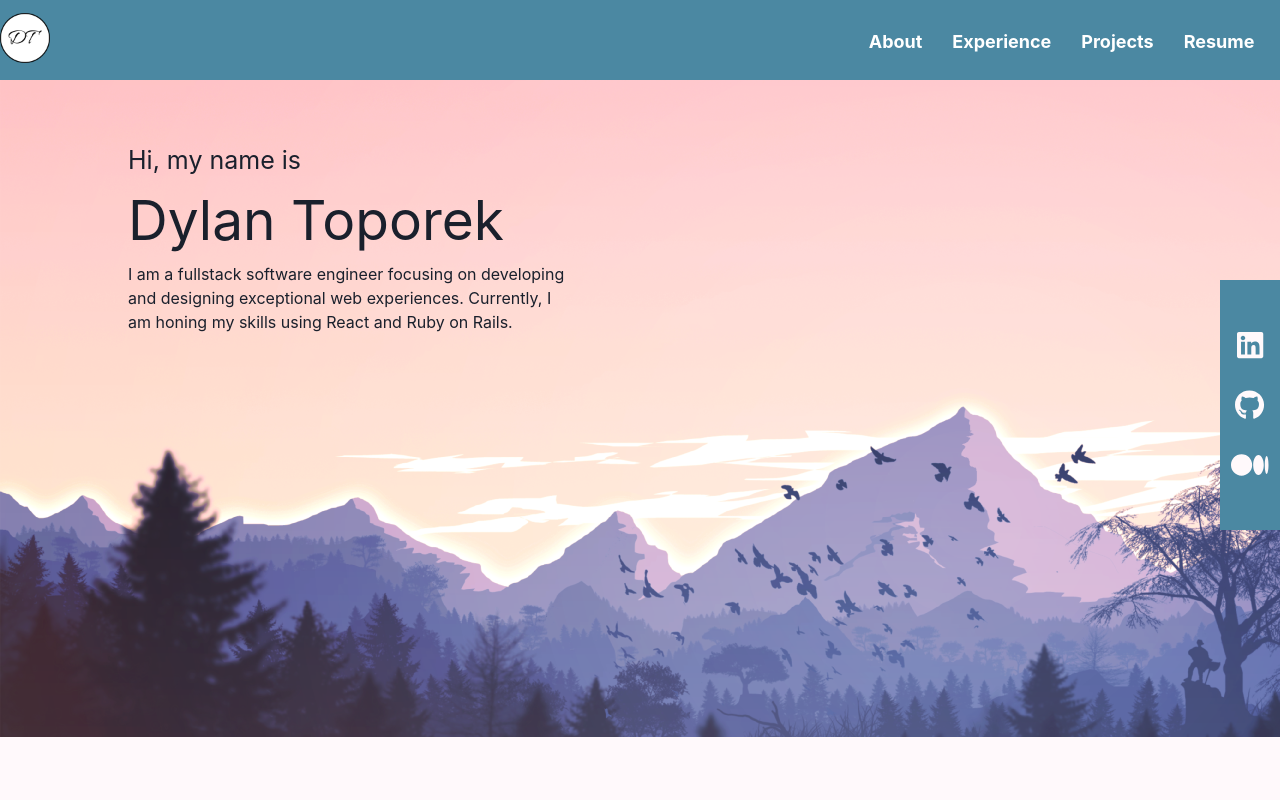
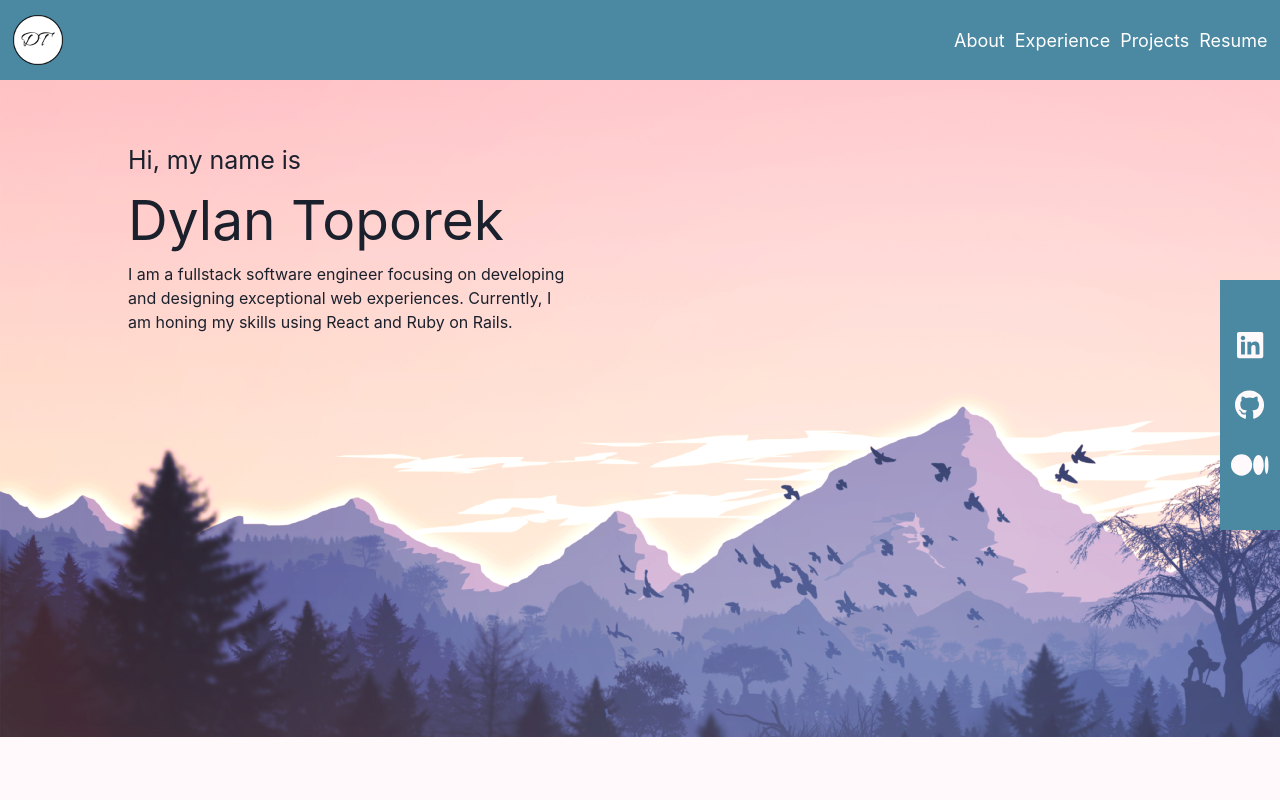
Before and after one commit to dylantoporek/portfolio-project, a React (Create React App) app: page / in a window 1280 px wide. Shown: the top 800 px of the page. Built offline with nearby package versions, Linux system fonts and the light colour scheme.

Commit message:
navbar updates not finished

```diff
--- a/src/components/Navbar/Navbar.js
+++ b/src/components/Navbar/Navbar.js
@@ -27,23 +27,26 @@ function Navbar({selectedPage}){
 
     return (
         <Stack
+         flexDir={'row'}
          zIndex={'100'}
-         top={'0%'}
          position={'fixed'}
          width={"100%"}
          height={'10%'}
-         justifyContent={'center'}
+         alignItems={'center'}
          backgroundColor={'#4B88A2'}
+         justifyContent={'space-between'}
          color={'white'}>
-            <Flex>
-                <Image width={'50px'} cursor={'pointer'} onClick={handleClick} src={logo}/>
+            <Flex ml={5}>
+                <Image width={'50px'} height={'50px'} cursor={'pointer'} onClick={handleClick} src={logo}/>
             </Flex>
+            <Flex mr={5}>
                 <PageNav
                     animation={animation}
                     handleAnimation={handleAnimation}
                     selectedNav={selectedNav}
                     handleNavSelection={handleNavSelection}
                 />
+            </Flex>
         </Stack>
 
     )
--- a/src/components/PageNav/PageNav.js
+++ b/src/components/PageNav/PageNav.js
@@ -1,5 +1,6 @@
-import React, {useState, useEffect} from "react";
+import React from "react";
 import '../PageNav/index.scss'
+import {Stack, Flex, Text, Link} from '@chakra-ui/react'
 
 function PageNav({selectedNav, handleNavSelection, handleAnimation, animation}){
     // const [selectedNav, setSelectedNav] = useState(null)
@@ -34,41 +35,44 @@ function PageNav({selectedNav, handleNavSelection, handleAnimation, animation}){
             }
     }
 
+    const pageNavHelper = <Stack flexDirection={'row'} alignItems={'center'}>
+        <Flex fontSize={'18px'} ml={2}>
+            <Text className="page-nav" id='About' onClick={findMySection}>About</Text>
+            {selectedNav === 'About' && animation !== false ? <Flex id="About-deco" className='pag-nav-decoration'></Flex> : null}
+            {selectedNav !== 'About' ? <Flex id='About-deco' className='pag-nav-deco-undo'></Flex> : null}
+        </Flex>
 
-    // <div className='pag-nav-deco-undo'></div>
-    const pageNavHelper = <div id='page-nav-container'>
-        <div>
-            <a className="page-nav" id='About' onClick={findMySection}>About</a>
-            {selectedNav === 'About' && animation !== false ? <div id="About-deco" className='pag-nav-decoration'></div> : null}
-            {selectedNav !== 'About' ? <div id='About-deco' className='pag-nav-deco-undo'></div> : null}
-        </div>
+        <Flex fontSize={'18px'} ml={2}>
+            <Text className="page-nav" id='Experience' onClick={findMySection}>Experience</Text>
+            {selectedNav === 'Experience' && animation !== false ? <Flex id="Experience-deco" className='pag-nav-decoration'></Flex> : null}
+            {selectedNav !== 'Experience' ? <Flex id='Experience-deco' className='pag-nav-deco-undo'></Flex> : null}
+        </Flex>
 
-        <div>
-            <a className="page-nav" id='Experience' onClick={findMySection}>Experience</a>
-            {selectedNav === 'Experience' && animation !== false ? <div id="Experience-deco" className='pag-nav-decoration'></div> : null}
-            {selectedNav !== 'Experience' ? <div id='Experience-deco' className='pag-nav-deco-undo'></div> : null}
-        </div>
-
-        <div>
-            <a className="page-nav" id='Projects' onClick={findMySection}>Projects</a>
-            {selectedNav === 'Projects' && animation !== false ? <div id="Projects-deco" className='pag-nav-decoration'></div> : null}
-            {selectedNav !== 'Projects'  ? <div id='Projects-deco' className='pag-nav-deco-undo'></div> : null}
-        </div>
-        <div>
-        <a className="page-nav" id='resume-link'
-        target="_blank"
-        rel="noopener noreferrer"
-        onClick={()=> openInNewTab('https://drive.google.com/file/d/1APNgek--JsLy05tjixRrRFtrf09HVQsY/view?usp=sharing')}>
-            Resume
-        </a>
-        {selectedNav !== 'Resume' ? <div id='Resume-deco' className='pag-nav-deco-undo'></div> : null}
-        </div>
-
-    </div>
+        <Flex fontSize={'18px'} ml={2}>
+            <Text className="page-nav" id='Projects' onClick={findMySection}>Projects</Text>
+            {selectedNav === 'Projects' && animation !== false ? <Flex id="Projects-deco" className='pag-nav-decoration'></Flex> : null}
+            {selectedNav !== 'Projects'  ? <Flex id='Projects-deco' className='pag-nav-deco-undo'></Flex> : null}
+        </Flex>
+        <Flex>
+            <Link
+            ml={2}
+            className="page-nav" id='resume-link'
+            target="_blank"
+            rel="noopener noreferrer"
+            fontSize={'18px'}
+            onClick={()=>
+                openInNewTab(
+                    'https://drive.google.com/file/d/1APNgek--JsLy05tjixRrRFtrf09HVQsY/view?usp=sharing/file/d/1APNgek--JsLy05tjixRrRFtrf09HVQsY/view?usp=sharing'
+                    )}>
+                Resume
+            </Link>
+            {selectedNav !== 'Resume' ? <Flex id='Resume-deco' className='pag-nav-deco-undo'></Flex> : null}
+        </Flex>
+    </Stack>
     return (
-        <div>
+        <Flex>
             {pageNavHelper}
-        </div>
+        </Flex>
     )
 }
 
```
Lines whose indentation alone changed are shown as unchanged.
